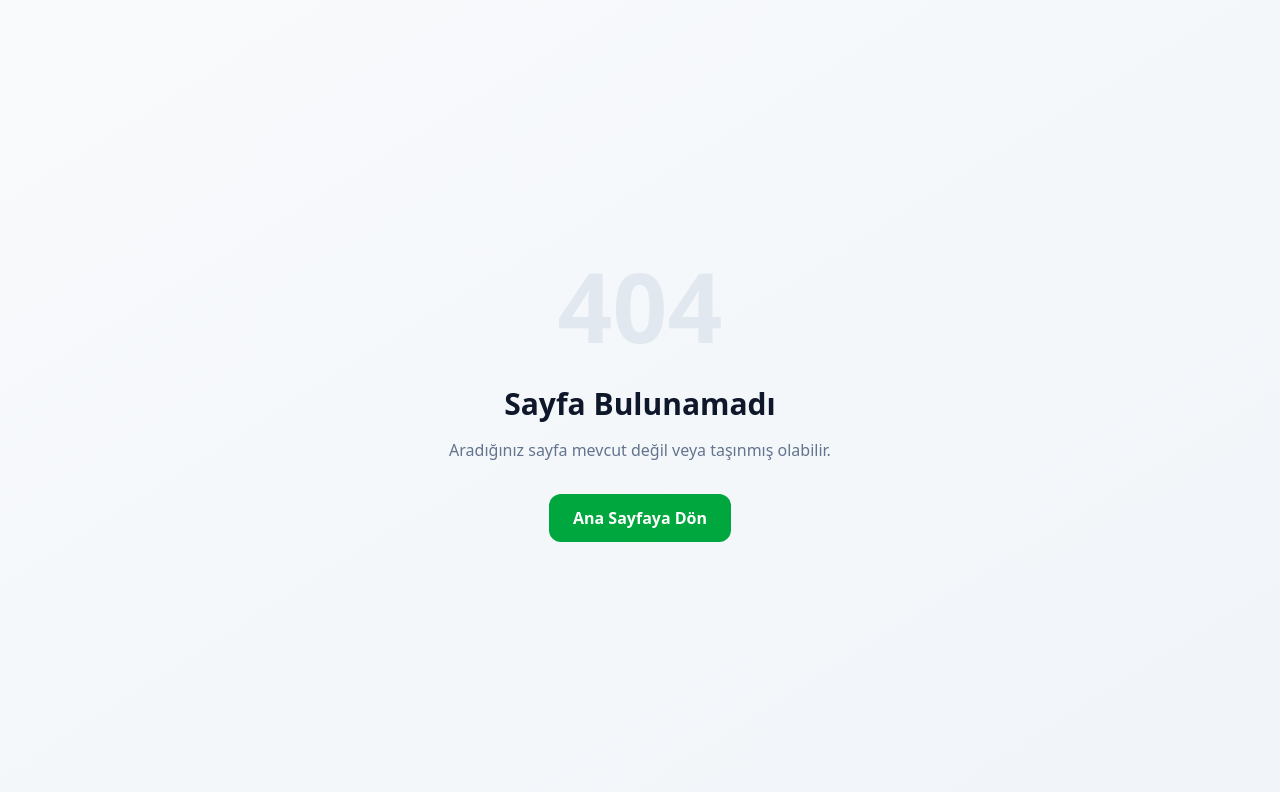
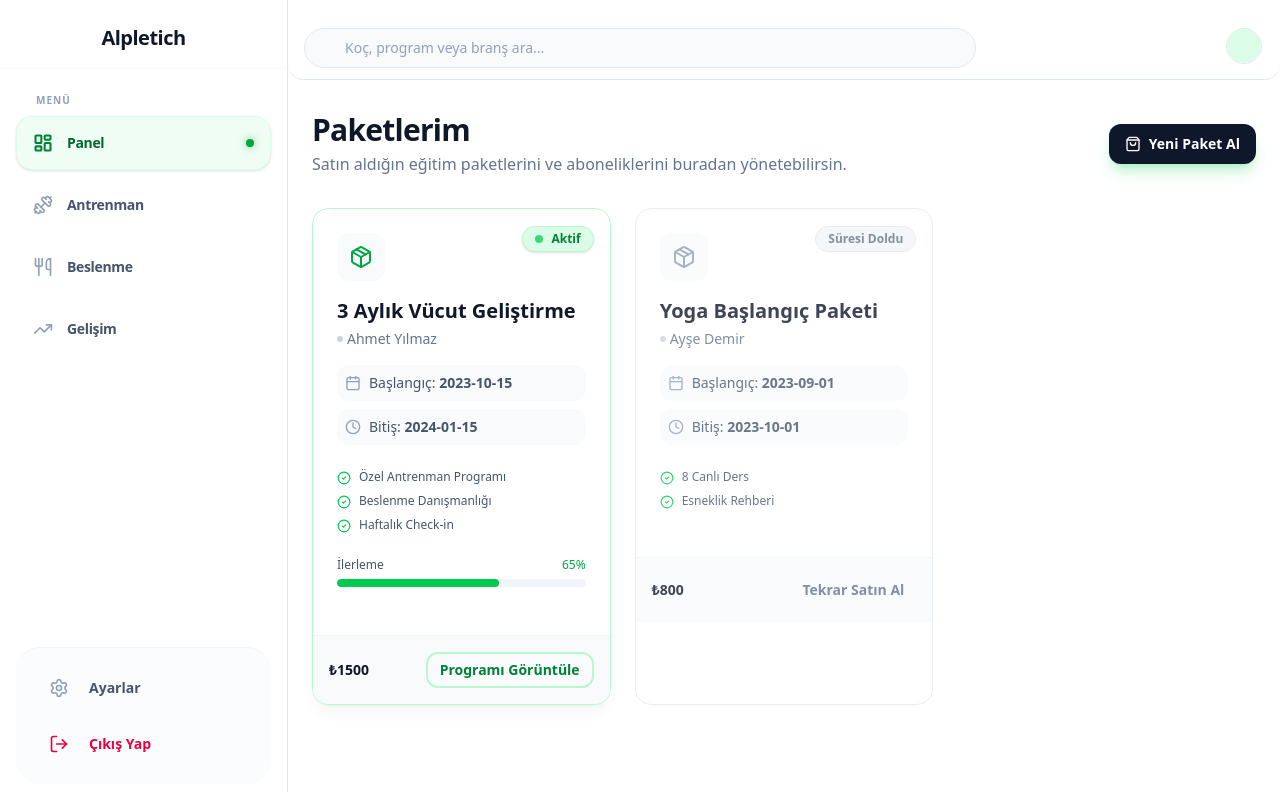
Before and after one commit to klujax/alpletich, a Next.js app: page /student/packages in a window 1280 px wide. Before the commit this address had no page. Shown: the top 792 px of the page. Built offline with nearby package versions, Linux system fonts and the light colour scheme; no server answers; sample sign-in values are in the browser's storage.

Commit message:
feat: Add student packages page

```diff
--- /dev/null
+++ b/src/app/(dashboard)/student/packages/page.tsx
@@ -0,0 +1,173 @@
+'use client';
+
+import { useState } from 'react';
+import { Package, Calendar, Clock, CheckCircle2, AlertCircle, ShoppingBag } from 'lucide-react';
+import { Button } from '@/components/ui/button';
+import Link from 'next/link';
+
+// Mock Data for Purchased Packages
+const MOCK_PACKAGES = [
+    {
+        id: '1',
+        name: '3 Aylık Vücut Geliştirme',
+        coachName: 'Ahmet Yılmaz',
+        startDate: '2023-10-15',
+        endDate: '2024-01-15',
+        status: 'active', // active, expired, pending
+        progress: 65,
+        features: ['Özel Antrenman Programı', 'Beslenme Danışmanlığı', 'Haftalık Check-in'],
+        price: 1500,
+    },
+    {
+        id: '2',
+        name: 'Yoga Başlangıç Paketi',
+        coachName: 'Ayşe Demir',
+        startDate: '2023-09-01',
+        endDate: '2023-10-01',
+        status: 'expired',
+        progress: 100,
+        features: ['8 Canlı Ders', 'Esneklik Rehberi'],
+        price: 800,
+    }
+];
+
+export default function StudentPackagesPage() {
+    const [packages] = useState(MOCK_PACKAGES);
+
+    return (
+        <div className="space-y-8 animate-fade-in pb-10">
+            {/* Header */}
+            <div className="flex flex-col md:flex-row justify-between items-start md:items-center gap-4">
+                <div>
+                    <h1 className="text-3xl font-bold text-slate-900 tracking-tight">Paketlerim</h1>
+                    <p className="text-slate-500 mt-1">Satın aldığın eğitim paketlerini ve aboneliklerini buradan yönetebilirsin.</p>
+                </div>
+                <Link href="/marketplace">
+                    <Button className="bg-slate-900 hover:bg-slate-800 text-white gap-2">
+                        <ShoppingBag className="w-4 h-4" />
+                        Yeni Paket Al
+                    </Button>
+                </Link>
+            </div>
+
+            {/* Packages Grid */}
+            <div className="grid grid-cols-1 md:grid-cols-2 lg:grid-cols-3 gap-6">
+                {packages.map((pkg) => (
+                    <div
+                        key={pkg.id}
+                        className={`
+                            relative bg-white rounded-2xl border transition-all duration-300 overflow-hidden group
+                            ${pkg.status === 'active'
+                                ? 'border-green-200 shadow-lg shadow-green-900/5 hover:shadow-xl hover:shadow-green-900/10 hover:-translate-y-1'
+                                : 'border-slate-200 opacity-80 hover:opacity-100 hover:shadow-lg'
+                            }
+                        `}
+                    >
+                        {/* Status Badge */}
+                        <div className="absolute top-4 right-4">
+                            {pkg.status === 'active' ? (
+                                <span className="inline-flex items-center px-3 py-1 rounded-full text-xs font-bold bg-green-100 text-green-700 border border-green-200 shadow-sm">
+                                    <span className="w-2 h-2 bg-green-500 rounded-full mr-2 animate-pulse"></span>
+                                    Aktif
+                                </span>
+                            ) : pkg.status === 'expired' ? (
+                                <span className="inline-flex items-center px-3 py-1 rounded-full text-xs font-bold bg-slate-100 text-slate-500 border border-slate-200">
+                                    Süresi Doldu
+                                </span>
+                            ) : (
+                                <span className="inline-flex items-center px-3 py-1 rounded-full text-xs font-bold bg-yellow-100 text-yellow-700 border border-yellow-200">
+                                    Beklemede
+                                </span>
+                            )}
+                        </div>
+
+                        <div className="p-6">
+                            {/* Icon & Title */}
+                            <div className="w-12 h-12 rounded-xl bg-slate-50 flex items-center justify-center mb-4 group-hover:scale-110 transition-transform duration-300">
+                                <Package className={`w-6 h-6 ${pkg.status === 'active' ? 'text-green-600' : 'text-slate-400'}`} />
+                            </div>
+
+                            <h3 className="text-xl font-bold text-slate-900 mb-1">{pkg.name}</h3>
+                            <p className="text-sm text-slate-500 font-medium mb-4 flex items-center gap-1">
+                                <span className="w-1.5 h-1.5 rounded-full bg-slate-300"></span>
+                                {pkg.coachName}
+                            </p>
+
+                            {/* Dates */}
+                            <div className="space-y-2 mb-6 text-sm">
+                                <div className="flex items-center text-slate-600 bg-slate-50 p-2 rounded-lg">
+                                    <Calendar className="w-4 h-4 mr-2 text-slate-400" />
+                                    <span>Başlangıç: <span className="font-semibold">{pkg.startDate}</span></span>
+                                </div>
+                                <div className="flex items-center text-slate-600 bg-slate-50 p-2 rounded-lg">
+                                    <Clock className="w-4 h-4 mr-2 text-slate-400" />
+                                    <span>Bitiş: <span className="font-semibold">{pkg.endDate}</span></span>
+                                </div>
+                            </div>
+
+                            {/* Features List */}
+                            <div className="space-y-2 mb-6">
+                                {pkg.features.map((feature, idx) => (
+                                    <div key={idx} className="flex items-start text-xs text-slate-600">
+                                        <CheckCircle2 className="w-3.5 h-3.5 mr-2 text-green-500 shrink-0 mt-0.5" />
+                                        {feature}
+                                    </div>
+                                ))}
+                            </div>
+
+                            {/* Progress Bar (if active) */}
+                            {pkg.status === 'active' && (
+                                <div className="mb-6">
+                                    <div className="flex justify-between text-xs mb-1.5 font-medium">
+                                        <span className="text-slate-600">İlerleme</span>
+                                        <span className="text-green-600">{pkg.progress}%</span>
+                                    </div>
+                                    <div className="h-2 w-full bg-slate-100 rounded-full overflow-hidden">
+                                        <div
+                                            className="h-full bg-green-500 rounded-full transition-all duration-1000 ease-out"
+                                            style={{ width: `${pkg.progress}%` }}
+                                        />
+                                    </div>
+                                </div>
+                            )}
+                        </div>
+
+                        {/* Action Footer */}
+                        <div className="p-4 bg-slate-50 border-t border-slate-100 flex items-center justify-between">
+                            <span className="text-sm font-bold text-slate-900">₺{pkg.price}</span>
+                            {pkg.status === 'active' ? (
+                                <Link href={`/student/workouts`}>
+                                    <Button size="sm" variant="outline" className="border-green-200 text-green-700 hover:bg-green-50 hover:text-green-800 hover:border-green-300">
+                                        Programı Görüntüle
+                                    </Button>
+                                </Link>
+                            ) : (
+                                <Link href={`/marketplace`}>
+                                    <Button size="sm" variant="ghost" className="text-slate-500 hover:text-slate-700">
+                                        Tekrar Satın Al
+                                    </Button>
+                                </Link>
+                            )}
+                        </div>
+                    </div>
+                ))}
+
+                {/* Empty State Handled naturally by map if empty, but adding a placeholder card if no packages */}
+                {packages.length === 0 && (
+                    <div className="col-span-full py-12 text-center bg-slate-50 rounded-2xl border border-dashed border-slate-300">
+                        <div className="w-16 h-16 bg-white rounded-full flex items-center justify-center mx-auto mb-4 shadow-sm">
+                            <Package className="w-8 h-8 text-slate-300" />
+                        </div>
+                        <h3 className="text-lg font-bold text-slate-900 mb-2">Henüz Bir Paketin Yok</h3>
+                        <p className="text-slate-500 max-w-md mx-auto mb-6">Hedeflerine ulaşmak için sana en uygun koçu bul ve hemen bir paket satın al.</p>
+                        <Link href="/marketplace">
+                            <Button className="bg-green-600 hover:bg-green-700 text-white">
+                                Paketleri İncele
+                            </Button>
+                        </Link>
+                    </div>
+                )}
+            </div>
+        </div>
+    );
+}
```
